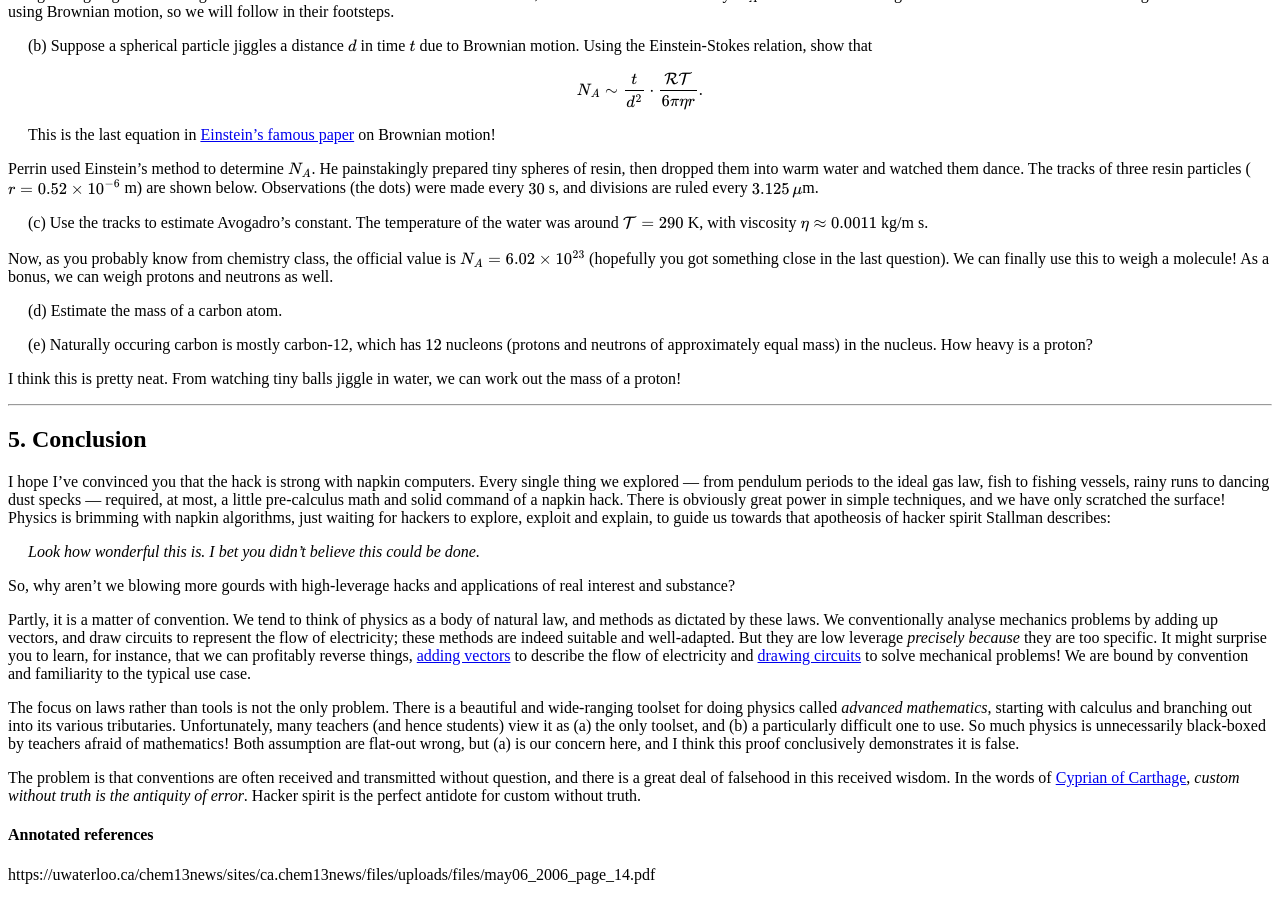
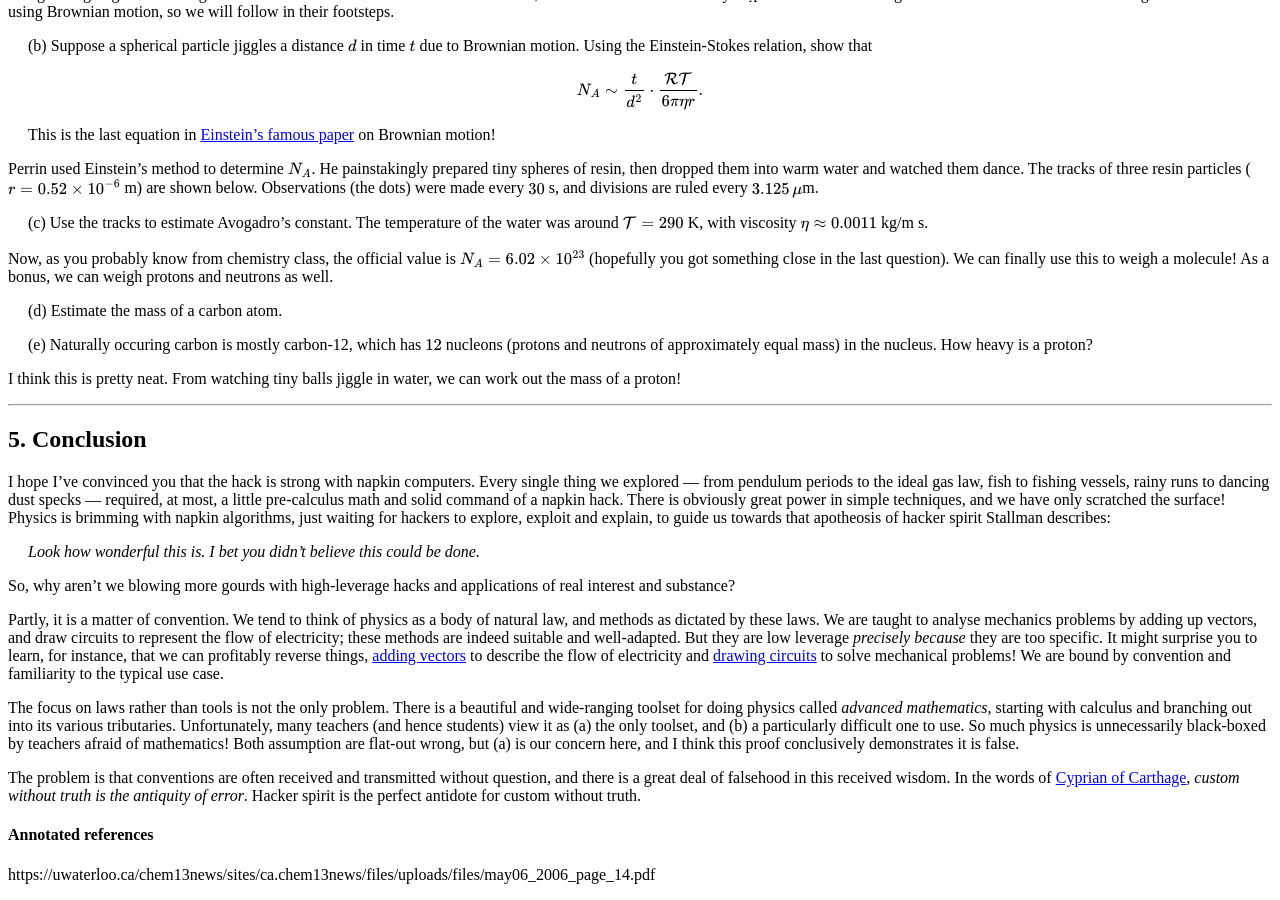
Before and after one commit to hapax/hapax.github.io, a Jekyll site: the page built from assets/simple-physics.md, in a window 1280 px wide and 900 px high, scrolled down 14933 px. Built offline with Jekyll 4.4.1, drawn with Linux system fonts in a browser that asks for light colours; our own code applies the rules of GitHub Pages for plain Markdown files; formulas are drawn with MathJax 3; a script that is not in the unit is left out.

Commit message:
Update simple-physics.md

```diff
--- a/assets/simple-physics.md
+++ b/assets/simple-physics.md
@@ -1757,7 +1757,7 @@
 Partly, it is a matter of convention.
 We tend to think of physics as a body of natural law, and methods as dictated
 by these laws.
-We conventionally analyse mechanics problems by adding up vectors, and draw
+We are taught to analyse mechanics problems by adding up vectors, and draw
 circuits to represent the flow of electricity; these methods are
 indeed suitable and well-adapted.
 But they are low leverage *precisely because* they are too specific.
```
